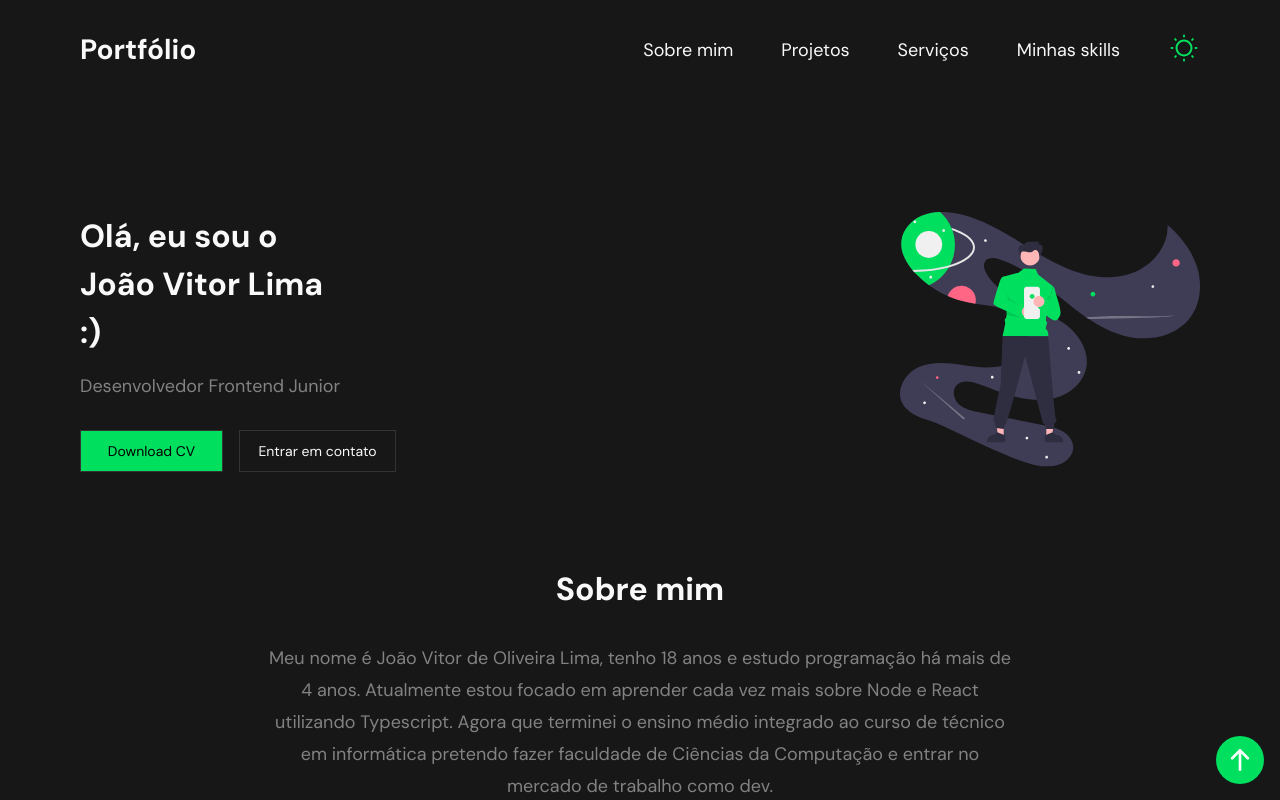
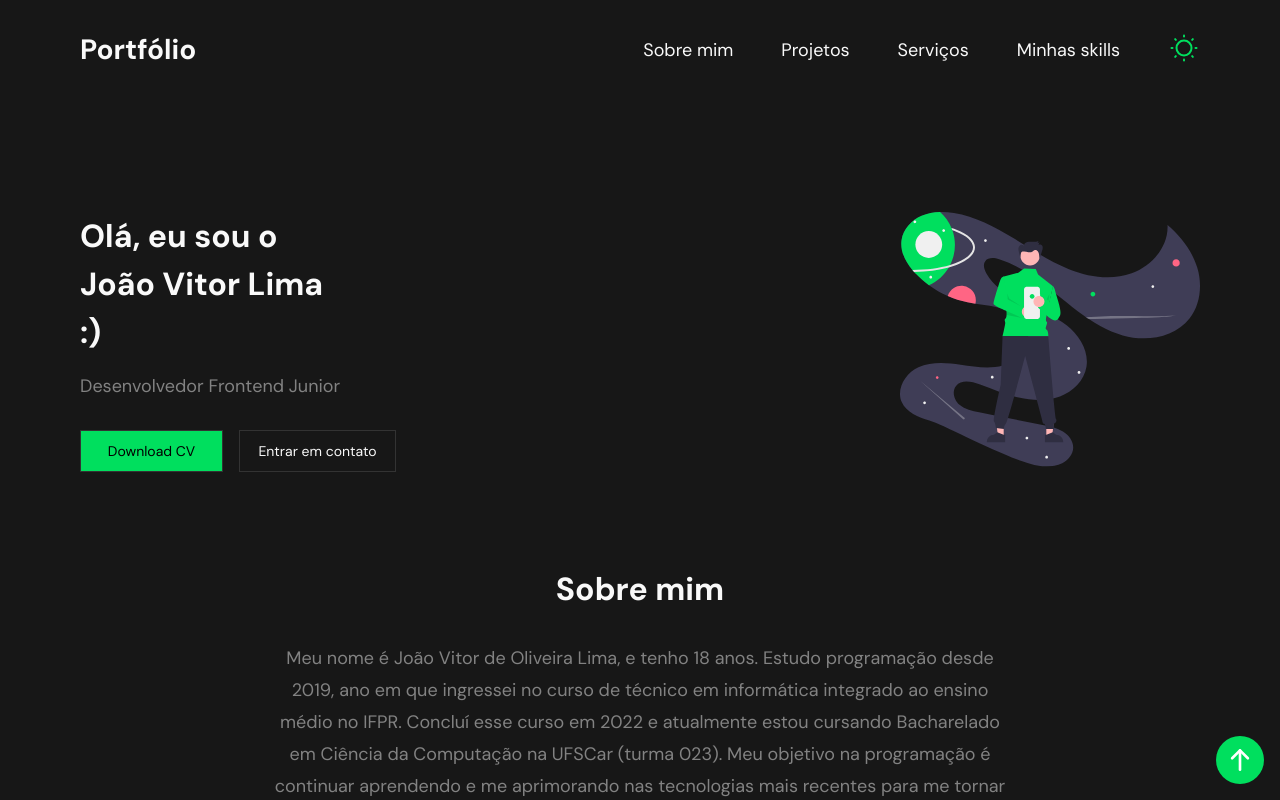
Before and after one commit to jvolima/portifolio_react, a React (Vite) app: page / in a window 1280 px wide. Shown: the top 800 px of the page. Built offline with nearby package versions, Linux system fonts and the light colour scheme.

Commit message:
feat: change resume link and about text

```diff
--- a/src/components/About/index.tsx
+++ b/src/components/About/index.tsx
@@ -28,12 +28,11 @@ export function About() {
     >
       <h2>Sobre mim</h2>
       <p>
-        Meu nome é João Vitor de Oliveira Lima, tenho 18 anos e estudo
-        programação há mais de 4 anos. Atualmente estou focado em aprender cada
-        vez mais sobre Node e React utilizando Typescript. Agora que terminei o
-        ensino médio integrado ao curso de técnico em informática pretendo fazer
-        faculdade de Ciências da Computação e entrar no mercado de trabalho como
-        dev.
+        Meu nome é João Vitor de Oliveira Lima, e tenho 18 anos. Estudo programação desde 2019, ano em
+        que ingressei no curso de técnico em informática integrado ao ensino médio no IFPR. Concluí esse
+        curso em 2022 e atualmente estou cursando Bacharelado em Ciência da Computação na UFSCar (turma 023).
+        Meu objetivo na programação é continuar aprendendo e me aprimorando nas tecnologias mais recentes para
+        me tornar um desenvolvedor de software de destaque no mercado.
       </p>
     </AboutContainer>
   )
--- a/src/components/Presentation/index.tsx
+++ b/src/components/Presentation/index.tsx
@@ -43,7 +43,7 @@ export function Presentation() {
         <div className="buttons">
           <a
             href={
-              'https://docs.google.com/document/d/e/2PACX-1vSBmA3RDj6JO0nYpODJ1-pjnKdWWqgLTxGGM8dEd-IcJagMDQoEL8YGdNrNGwXv9LTe72Qg8lnU4eR_/pub'
+              'https://www.canva.com/design/DAFeBnc4LYM/Pd68mcTVCvO-WkpZMAZ7zg/edit?utm_content=DAFeBnc4LYM&utm_campaign=designshare&utm_medium=link2&utm_source=sharebutton'
             }
             target="_blank"
             type="application/pdf"
```
Also changed, not shown: 2 other files (tests, documents, lock files or other folders).
